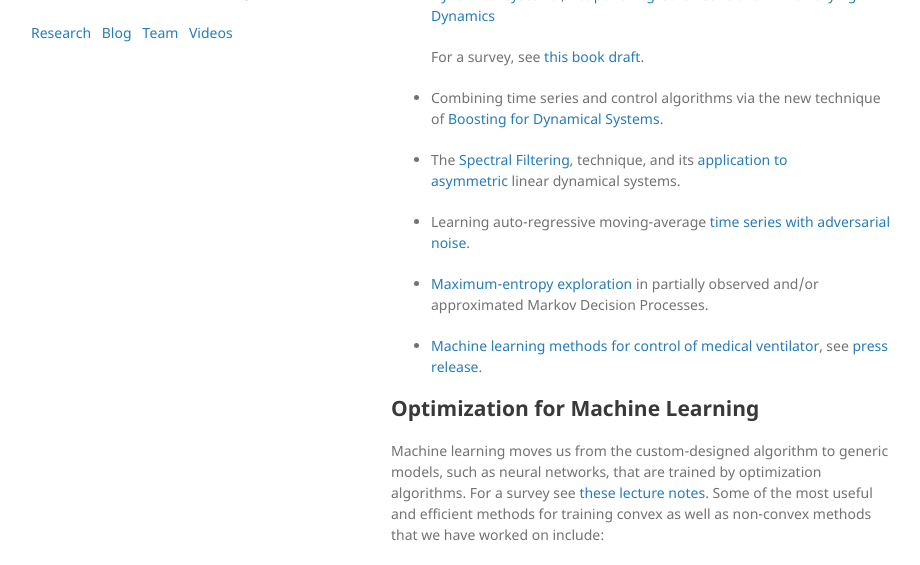
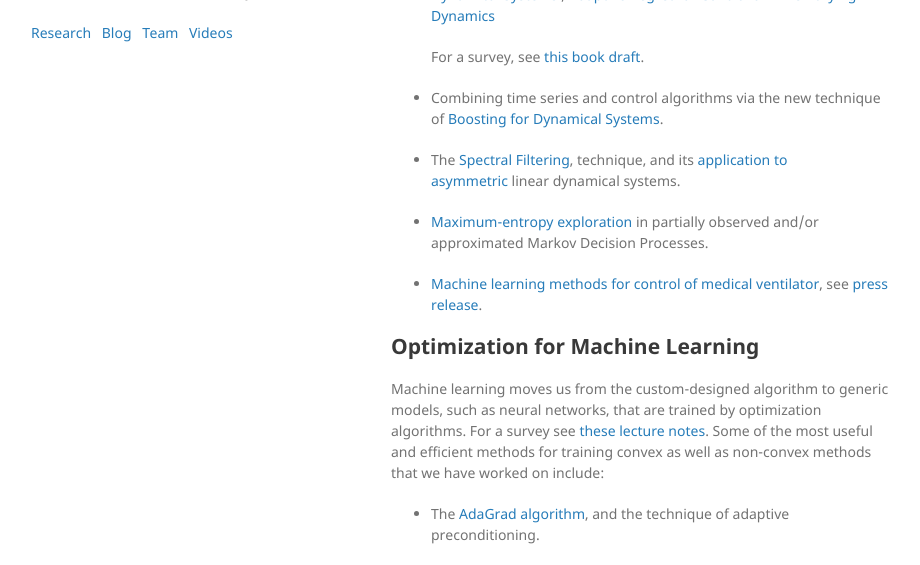
Before and after one commit to MinRegret/minregret.github.io, a Jekyll site: the page built from research/index.md, in a window 1280 px wide and 900 px high, cut to the strip 335-900 px from the top of the window. Shown: the whole strip, without its empty margins (179-1099 px from the left). Built offline with Jekyll 4.4.1, drawn with Linux system fonts in a browser that asks for light colours.

Commit message:
Update index.md

```diff
--- a/research/index.md
+++ b/research/index.md
@@ -18,7 +18,7 @@ title: Research
 
 - The [Spectral Filtering](https://arxiv.org/abs/1711.00946), technique, and its [application to asymmetric](https://arxiv.org/abs/1802.03981) linear dynamical systems.
 
-- Learning auto-regressive moving-average [time series with adversarial noise](http://proceedings.mlr.press/v30/Anava13.pdf).
+<!--- Learning auto-regressive moving-average [time series with adversarial noise](http://proceedings.mlr.press/v30/Anava13.pdf). -->
 
 - [Maximum-entropy exploration](https://arxiv.org/abs/1812.02690) in partially observed and/or approximated Markov Decision Processes.
 
```
